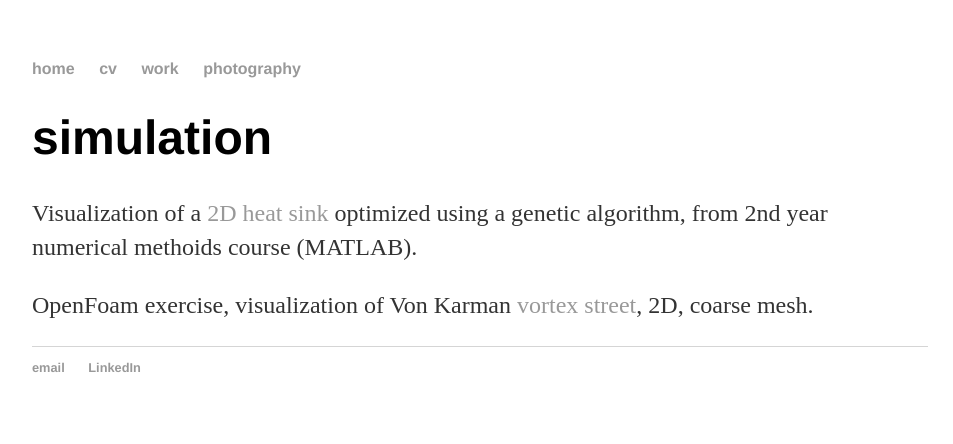
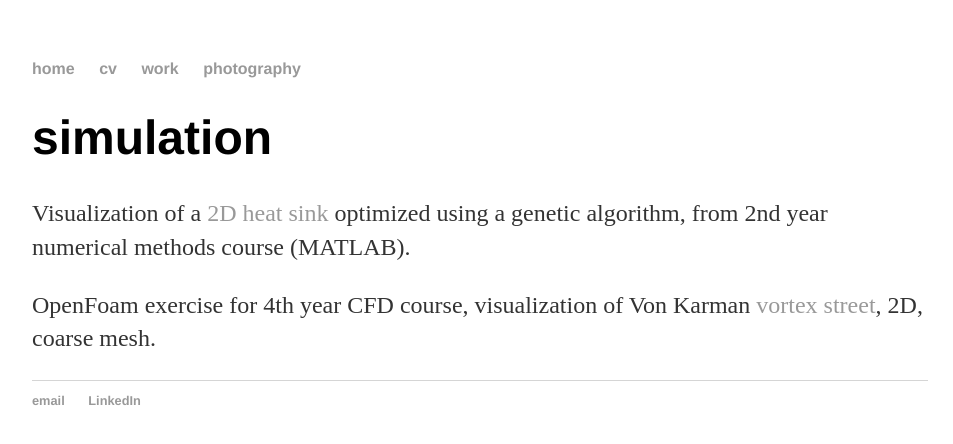
Before and after one commit to LurkingH0rr0r/LurkingH0rr0r.github.io, a Jekyll site: the page built from _posts/2019-09-04-simulation.md, in a window 1280 px wide. Shown: the top 444 px of the page, without its empty margins (160-1113 px from the left). Built offline with Jekyll 4.4.1, drawn with Linux system fonts in a browser that asks for light colours.

Commit message:
Update 2019-09-04-simulation.md

```diff
--- a/_posts/2019-09-04-simulation.md
+++ b/_posts/2019-09-04-simulation.md
@@ -3,6 +3,6 @@ layout: post
 title: "simulation"
 date: 2019-09-04
 ---
-Visualization of a [2D heat sink](https://docs.google.com/viewer?url=https://github.com/Patrick-Shorey/Patrick-Shorey.github.io/raw/master/pdfs/heatsink.pdf) optimized using a genetic algorithm, from 2nd year numerical methoids course (MATLAB).
+Visualization of a [2D heat sink](https://docs.google.com/viewer?url=https://github.com/Patrick-Shorey/Patrick-Shorey.github.io/raw/master/pdfs/heatsink.pdf) optimized using a genetic algorithm, from 2nd year numerical methods course (MATLAB).
 
-OpenFoam exercise, visualization of Von Karman [vortex street](https://docs.google.com/viewer?url=https://github.com/Patrick-Shorey/Patrick-Shorey.github.io/raw/master/pdfs/vortexStreet_CoarseMesh_OpenFoam.pdf), 2D, coarse mesh.
+OpenFoam exercise for 4th year CFD course, visualization of Von Karman [vortex street](https://docs.google.com/viewer?url=https://github.com/Patrick-Shorey/Patrick-Shorey.github.io/raw/master/pdfs/vortexStreet_CoarseMesh_OpenFoam.pdf), 2D, coarse mesh.
```
